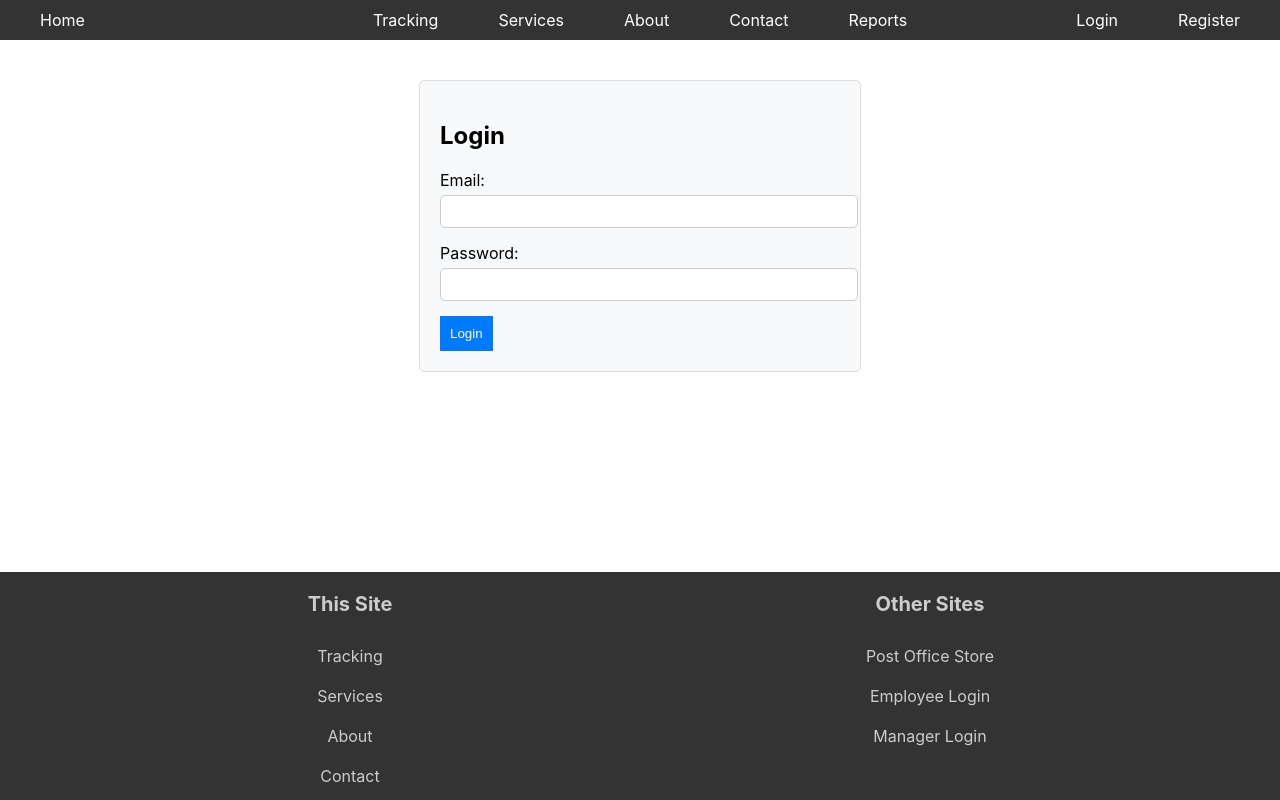
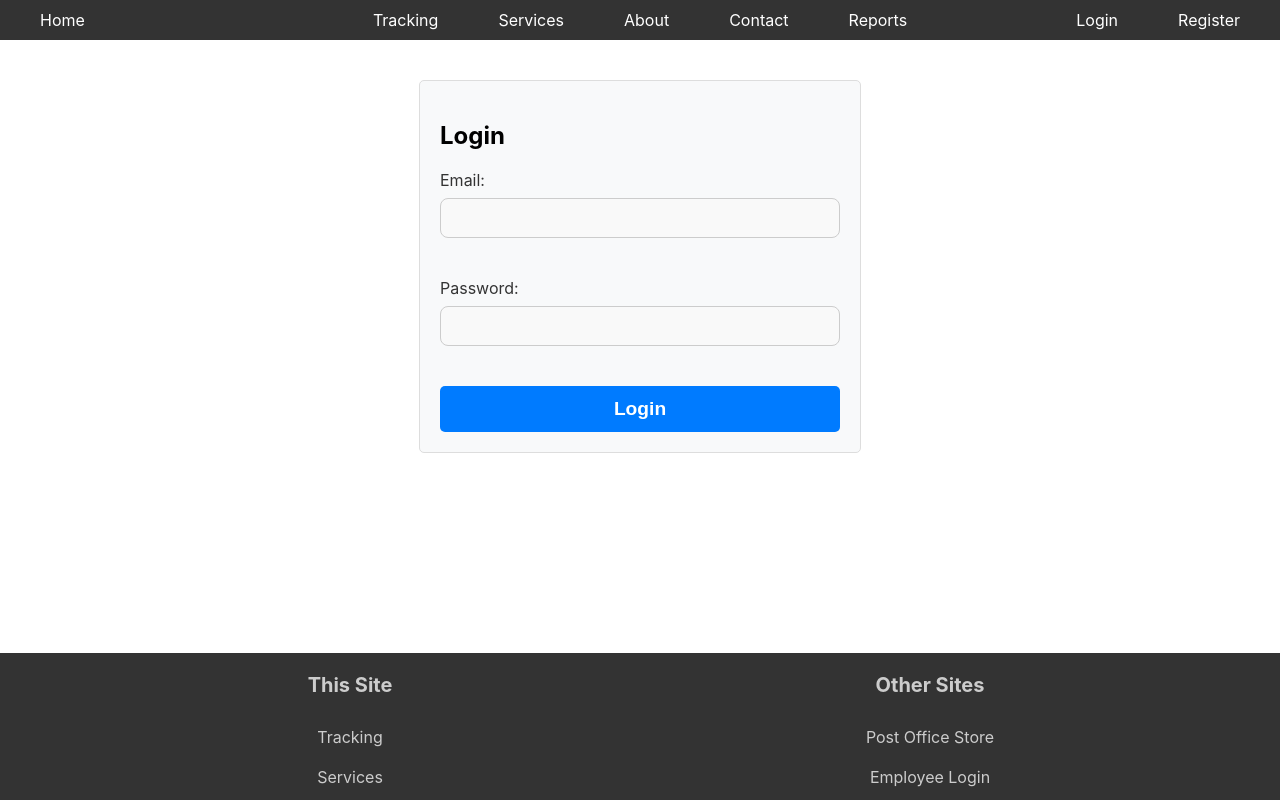
Before and after one commit to LuisangelE-04/Database-Project, a React (Create React App) app: page /login in a window 1280 px wide. Shown: the top 800 px of the page. Built offline with nearby package versions, Linux system fonts and the light colour scheme.

Commit message:
update css and app.js file

```diff
--- a/src/App.js
+++ b/src/App.js
@@ -15,7 +15,7 @@
 import About from './pages/About';
 import Services from './pages/Services';
 import Reports from './pages/Reports';
-import UpdatePackage from './components/UPdatePackage'
+import UpdatePackage from './components/UpdatePackage'
 
 function App() {
   return (
--- a/src/components/UPdatePackage.js
+++ b/src/components/UPdatePackage.js
@@ -2,6 +2,7 @@
 import { useNavigate } from 'react-router-dom';
 import axios from 'axios';
 import { ENDPOINTS, BASE_URL } from '../endpoints/Endpoints';
+import '../css/PackageUpdate.css';
 
 const UpdatePackage = () => {
     const [packageId, setPackageId] = useState('');
@@ -42,6 +43,7 @@
     };
 
     return (
+        <>
         <div className="update-package-container">
             <h2>Update Package</h2>
             <form onSubmit={handleSubmit}>
@@ -108,6 +110,7 @@
                 <button type="submit">Update Package</button>
             </form>
         </div>
+        </>
     );
 };
 
--- /dev/null
+++ b/src/css/PackageUpdate.css
@@ -0,0 +1,94 @@
+/* UpdatePackage.css */
+
+/* General Update Package Styles */
+.update-package-container {
+  padding: 30px;
+  max-width: 40rem; /* Limit the width of the form */
+  margin: auto;
+  margin-top: 30px;
+  margin-bottom: 30px;
+  background-color: #ffffff;
+  border-radius: 12px;
+  box-shadow: 0 4px 20px rgba(0, 0, 0, 0.1);
+}
+
+.update-package-container h2 {
+  text-align: center;
+  margin-bottom: 40px;
+  font-size: 2rem;
+  color: #2c3e50;
+  font-family: 'Arial', sans-serif;
+  font-weight: bold;
+}
+
+/* Form Styles */
+form {
+  display: flex;
+  flex-direction: column;
+  gap: 20px;
+  max-width: 600px; /* Limit form width */
+  margin: auto;
+}
+
+.form-group {
+  display: flex;
+  flex-direction: column;
+  margin-bottom: 20px;
+}
+
+label {
+  font-size: 1rem;
+  color: #333;
+  margin-bottom: 8px;
+}
+
+input {
+  padding: 10px;
+  font-size: 1rem;
+  border: 1px solid #ccc;
+  border-radius: 8px;
+  background-color: #f9f9f9;
+  width: 100%; /* Ensures inputs take full width of form */
+  box-sizing: border-box; /* Prevents overflow */
+  transition: border-color 0.3s ease;
+}
+
+input:focus {
+  border-color: #007bff;
+  outline: none;
+}
+
+button[type="submit"] {
+  padding: 12px 25px;
+  font-size: 1.2rem;
+  font-weight: bold;
+  color: #fff;
+  background-color: #007bff;
+  border-radius: 5px;
+  border: none;
+  cursor: pointer;
+  transition: background-color 0.3s ease;
+}
+
+button[type="submit"]:hover {
+  background-color: #0056b3;
+}
+
+/* Responsive Styles */
+@media (max-width: 768px) {
+  .update-package-container {
+    padding: 20px;
+  }
+
+  .update-package-container h2 {
+    font-size: 1.8rem;
+  }
+
+  input {
+    font-size: 0.95rem;
+  }
+
+  button[type="submit"] {
+    font-size: 1rem;
+  }
+}
```
